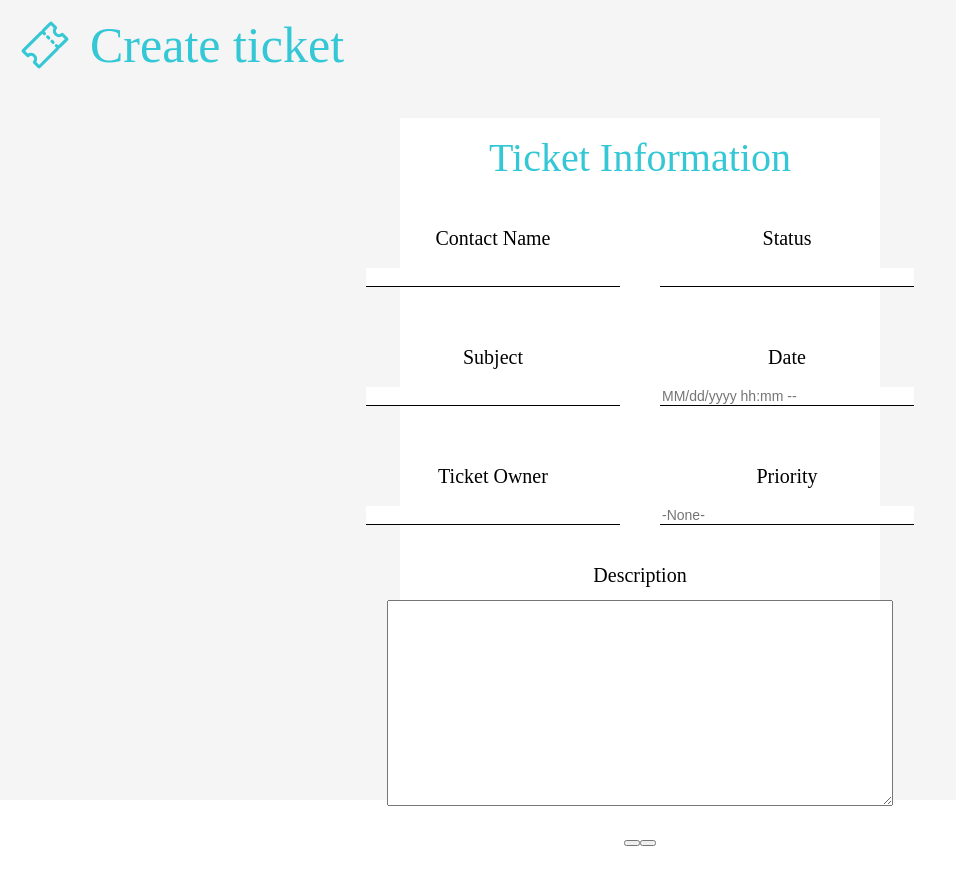
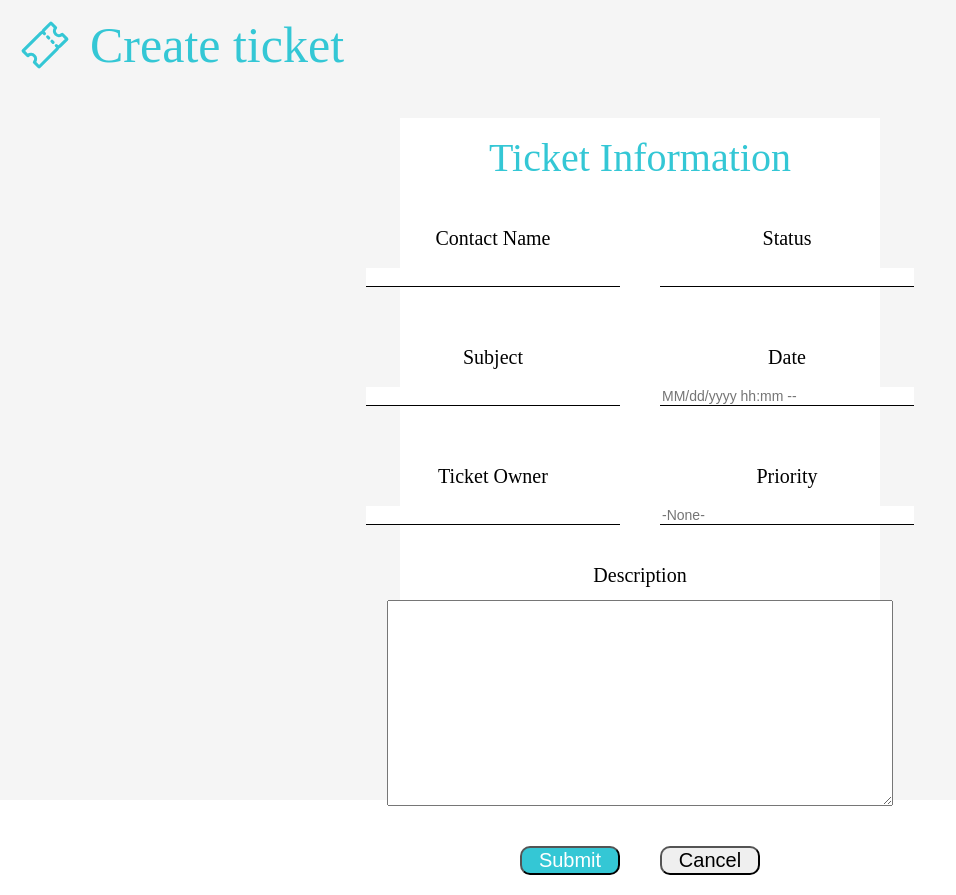
Before and after one commit to imxande/Help-Desk, a React (Create React App) app in the folder bug-tracker/: page /ticket in a window 1280 px wide. Shown: the whole page, without its empty margins (0-956 px from the left). Before the commit the page ends 846 px from the top, so only its background shows below. Built offline with nearby package versions, Linux system fonts and the light colour scheme; the HTML template or start-up script is replaced by a standard one.

Commit message:
added style to submit and cancel buttons in ticket form

```diff
--- a/bug-tracker/src/components/ticket_form/index.jsx
+++ b/bug-tracker/src/components/ticket_form/index.jsx
@@ -90,8 +90,8 @@ const TicketForm = () => {
 					</Label>
 				</Body>
 				<ButtonContainer>
-					<SubmitButton />
-					<CancelButton />
+					<SubmitButton>Submit</SubmitButton>
+					<CancelButton>Cancel</CancelButton>
 				</ButtonContainer>
 			</Form>
 		</Container>
--- a/bug-tracker/src/components/ticket_form/style.js
+++ b/bug-tracker/src/components/ticket_form/style.js
@@ -63,5 +63,19 @@ export const Field = styled.input`
 `;
 
 export const ButtonContainer = styled.div``;
-export const SubmitButton = styled.button``;
-export const CancelButton = styled.button``;
+export const SubmitButton = styled.button`
+	width: 100px;
+	cursor: pointer;
+	margin: 20px;
+	color: #ffff;
+	background: #34c7d5;
+	border-radius: 10px;
+	font-size: 20px;
+`;
+export const CancelButton = styled.button`
+	width: 100px;
+	margin: 20px;
+	cursor: pointer;
+	border-radius: 10px;
+	font-size: 20px;
+`;
```
